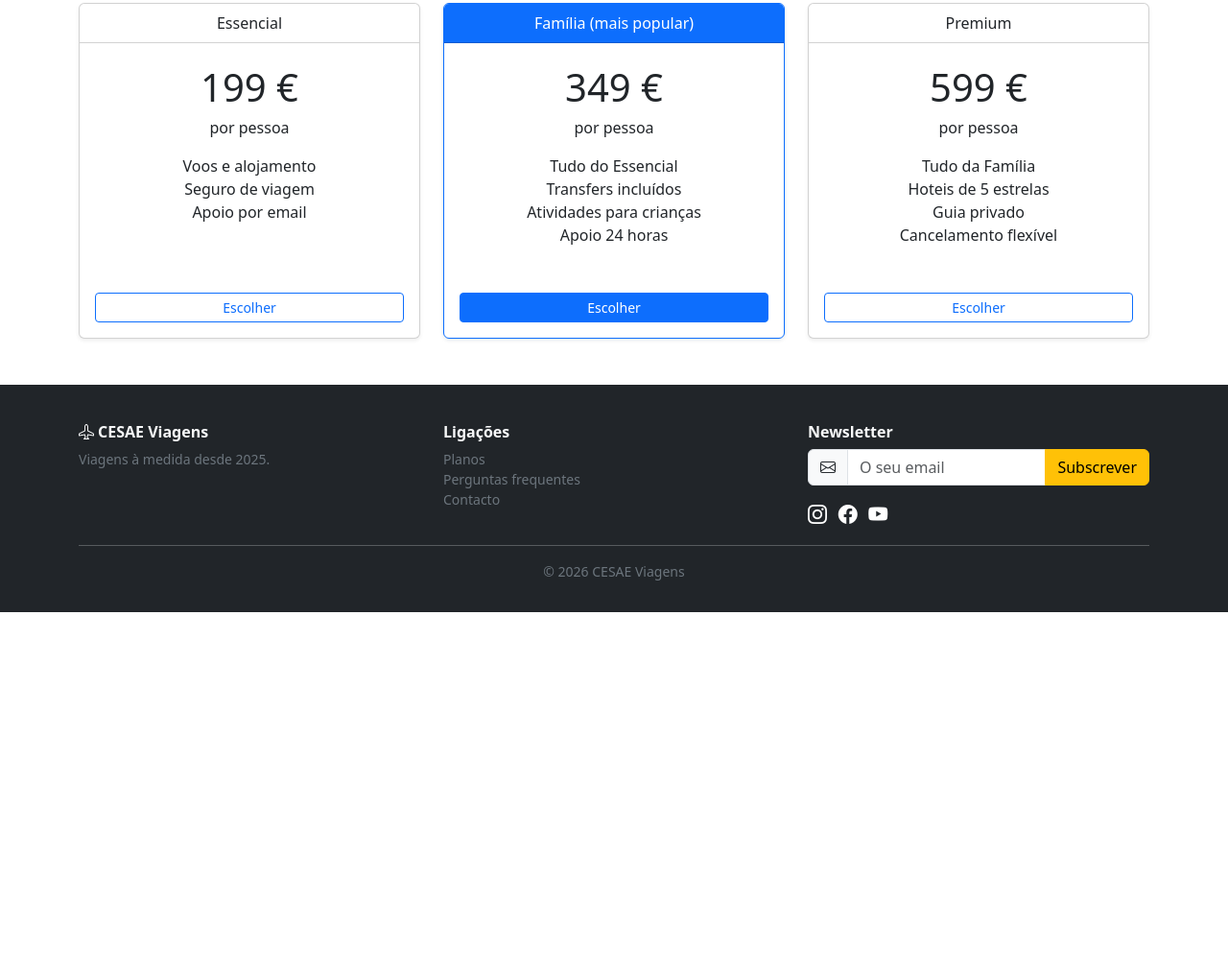
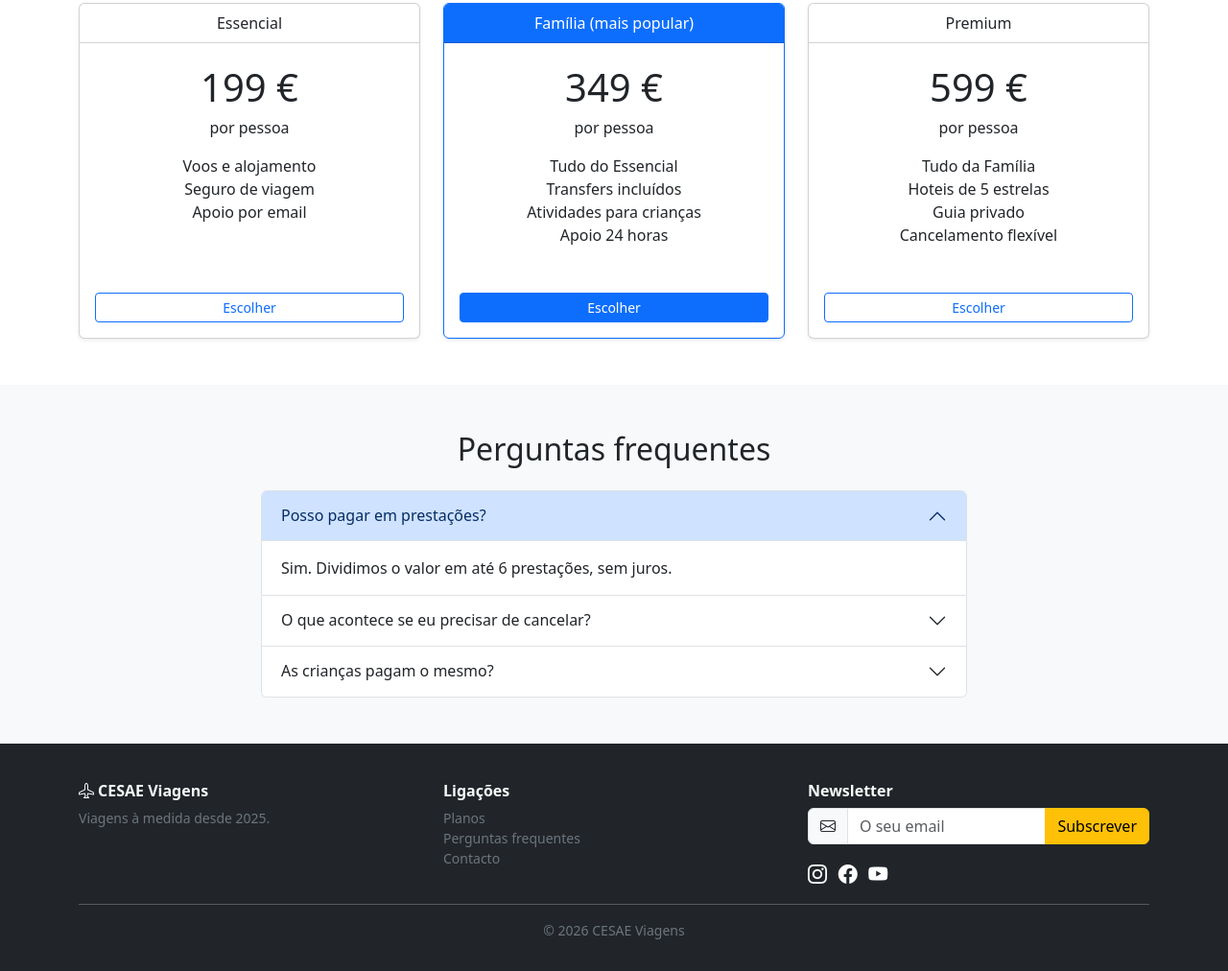
Before and after one commit to marqquees/CESAE-Viagens, a plain HTML site: page index.html in a window 1280 px wide. Shown: the part 1419-2431 px from the top of the page at 96% size. Before the commit the page ends 2057 px from the top, so only its background shows below. Drawn offline with nearby package versions, Linux system fonts and the light colour scheme.

Commit message:
Add FAQ section and update page locale.
Adds an accessible Bootstrap FAQ accordion with payment, cancellation, and child pricing information. Updates the document locale to pt-BR and refreshes section background styling.

```diff
--- a/index.html
+++ b/index.html
@@ -1,5 +1,5 @@
 <!DOCTYPE html>
-<html lang="pt-PT">
+<html lang="pt-BR">
 
 <head>
     <meta charset="UTF-8">
@@ -84,7 +84,7 @@
                 </div>
             </div>
         </section>
-        <section class="bg-light py-5">
+        <section class="bg-body-tertiary py-5">
             <h2 class="text-center mb-4">Destinos em destaque</h2>
             <div id="highlight" class="container">
                 <div class="carousel slide rounded shadow overflow-hidden">
@@ -190,7 +190,59 @@
                 </div>
             </div>
         </section>
-
+        <section class="bg-body-tertiary py-5" id="perguntas">
+            <div class="container">
+                <h2 class="text-center mb-4">Perguntas frequentes</h2>
+                <div class="row justify-content-center">
+                    <div class="col-12 col-md-8 col-lg-8">
+                        <div class="accordion" id="faq">
+                            <div class="accordion-item">
+                                <h2 class="accordion-header">
+                                    <button class="accordion-button" type="button" data-bs-toggle="collapse"
+                                        data-bs-target="#collapseOne" aria-expanded="true" aria-controls="collapseOne">
+                                        Posso pagar em prestações?
+                                    </button>
+                                </h2>
+                                <div id="collapseOne" class="accordion-collapse collapse show">
+                                    <div class="accordion-body">
+                                        Sim. Dividimos o valor em até 6 prestações, sem juros.
+                                    </div>
+                                </div>
+                            </div>
+                            <div class="accordion-item">
+                                <h2 class="accordion-header">
+                                    <button class="accordion-button collapsed" type="button" data-bs-toggle="collapse"
+                                        data-bs-target="#collapseTwo" aria-expanded="false" aria-controls="collapseTwo">
+                                        O que acontece se eu precisar de cancelar?
+                                    </button>
+                                </h2>
+                                <div id="collapseTwo" class="accordion-collapse collapse">
+                                    <div class="accordion-body">
+                                        Se você precisar cancelar a sua viagem, poderá fazê-lo até 48 horas com
+                                        antecedência, sem custos adicionais.
+                                    </div>
+                                </div>
+                            </div>
+                            <div class="accordion-item">
+                                <h2 class="accordion-header">
+                                    <button class="accordion-button collapsed" type="button" data-bs-toggle="collapse"
+                                        data-bs-target="#collapseThree" aria-expanded="false"
+                                        aria-controls="collapseThree">
+                                        As crianças pagam o mesmo?
+                                    </button>
+                                </h2>
+                                <div id="collapseThree" class="accordion-collapse collapse">
+                                    <div class="accordion-body">
+                                        Dependendo da idade, as crianças podem ter tarifas diferentes. Consulte nosso
+                                        canal de atendimento para mais informações.
+                                    </div>
+                                </div>
+                            </div>
+                        </div>
+                    </div>
+                </div>
+            </div>
+        </section>
     </main>
     <footer class="bg-dark text-light p-3 small">
         <div class="container pt-4">
@@ -232,7 +284,6 @@
             <p class="mb-0 text-center mt-3 mb-3 text-secondary">&copy; 2026 CESAE Viagens</p>
         </div>
     </footer>
-
     <script src="https://cdn.jsdelivr.net/npm/bootstrap@5.3.8/dist/js/bootstrap.bundle.min.js"
         integrity="sha384-FKyoEForCGlyvwx9Hj09JcYn3nv7wiPVlz7YYwJrWVcXK/BmnVDxM+D2scQbITxI"
         crossorigin="anonymous"></script>
```
